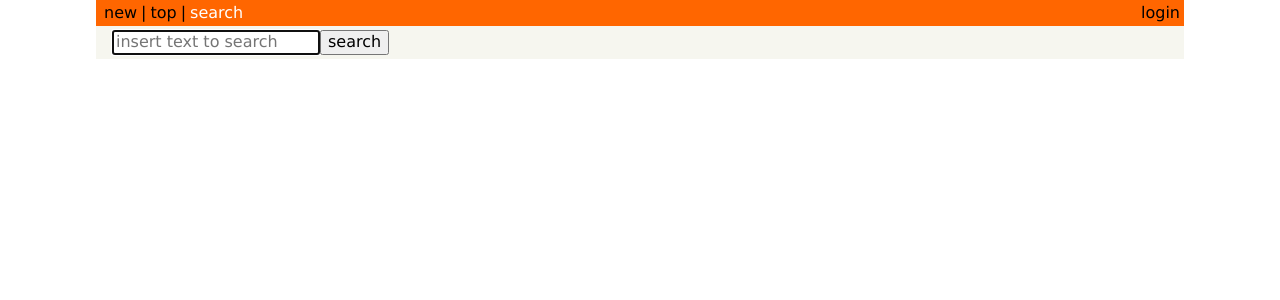
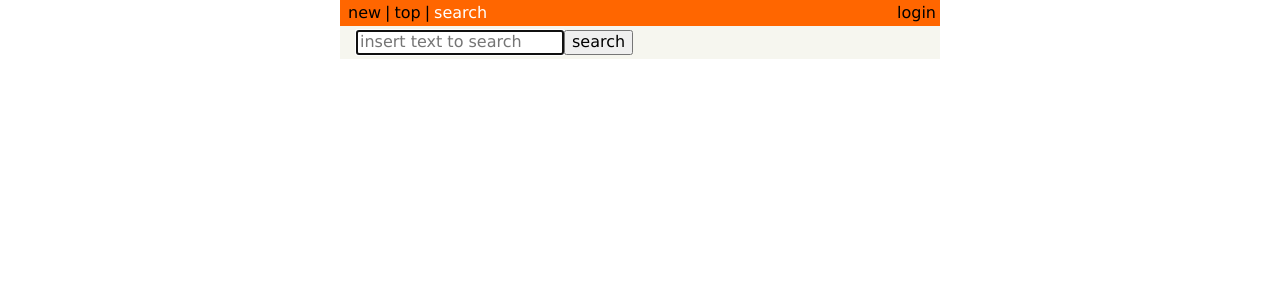
Before and after one commit to wzulfikar/hackernews-react-apollo, a React (Create React App) app: page /search in a window 1280 px wide. Shown: the top 300 px of the page. Built offline with nearby package versions, Linux system fonts and the light colour scheme; what subscriptions-transport-ws would draw is missing.

Commit message:
- adjust link numbering when offset is undefined - adjust font family

```diff
--- a/src/components/App.jsx
+++ b/src/components/App.jsx
@@ -15,7 +15,7 @@ import UserProfile from './UserProfile'
 class App extends Component {
   render() {
     return (
-      <div className="center w85">
+      <div className="center container">
 		<Header />
 		<div className="ph3 pv1 background-gray">
 		<Switch>
--- a/src/components/Link.jsx
+++ b/src/components/Link.jsx
@@ -15,7 +15,7 @@ class Link extends React.Component {
 		return (
 		  <div className='flex mt2 items-start'>
 		  	<div className="flex items-center">
-				<span className="gray">{this.props.index + 1 + this.props.offset}. </span>
+				<span className="gray">{this.props.index + 1 + (this.props.offset || 0)}. </span>
 				{userId && <div className="pointer ml1 gray f11" onClick={() => this._voteForLink()}>{this.state.loading ? '...' : '▲'}</div> }
 		  	</div>
 			{this.props.link &&
@@ -24,7 +24,7 @@ class Link extends React.Component {
   					<span className='pointer' title={this.props.link.url} onClick={ () => window.location.href = this.props.link.url }>{this.props.link.description}</span>
   					&nbsp;<a className='gray no-underline f6' href={this.props.link.url}>({strLimit(this.props.link.url, 30)})</a>
 				</div>
-				<div className="f6 lh-copy gray">
+				<div className="lh-copy gray" style={{ fontSize: '0.7em' }}>
 				{this.props.link.votes && `${this.props.link.votes.length} points ∙ `}
 				by {this.props.link.postedBy ? <ReactLink className='gray' to={`/u/${this.props.link.postedBy.name}`}>{this.props.link.postedBy.name}</ReactLink> : 'unknown'} {timeDifferenceForDate(this.props.link.createdAt)}
 				</div>
--- a/src/styles/App.css
+++ b/src/styles/App.css
@@ -1,7 +1,3 @@
-body {
-  font-family: Avenir, Verdana, Geneva, sans-serif;
-}
-
 .App {
   text-align: center;
 }
@@ -26,6 +22,10 @@ body {
   font-size: large;
 }
 
+.container {
+	max-width: 600px;
+}
+
 @keyframes App-logo-spin {
   from { transform: rotate(0deg); }
   to { transform: rotate(360deg); }
--- a/src/styles/index.css
+++ b/src/styles/index.css
@@ -1,7 +1,7 @@
 body {
   margin: 0;
   padding: 0;
-  font-family: Verdana, Geneva, sans-serif;
+  font-family: Avenir, Verdana, Geneva, sans-serif;
 }
 
 input {
```
